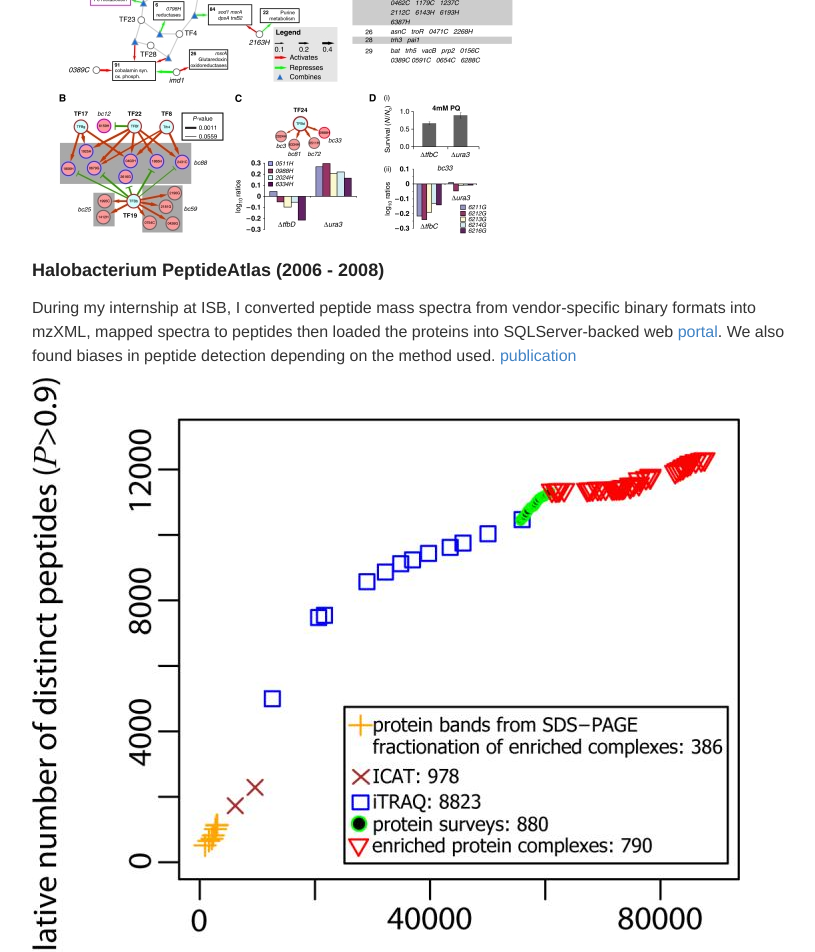
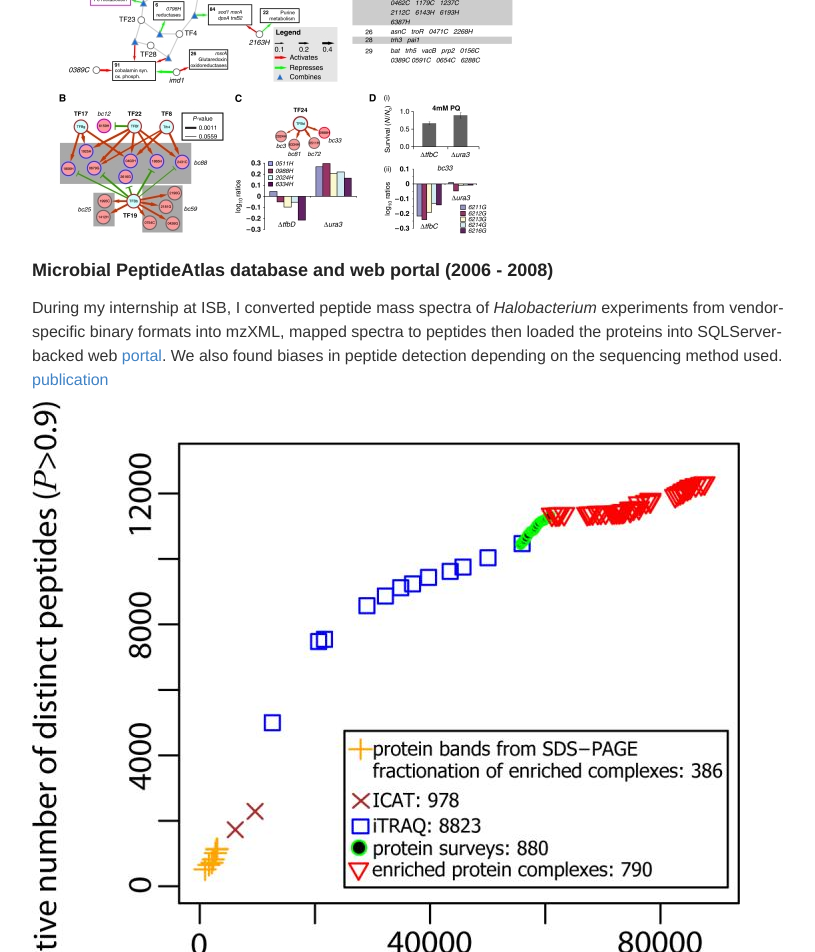
Before and after one commit to ptvan/ptvan.github.io, a Jekyll site: the page built from research.md, in a window 1280 px wide and 1400 px high, scrolled down 2669 px. Shown: the top 952 px of the window, without its empty margins (218-1033 px from the left). Built offline with Jekyll 4.4.1, drawn with Linux system fonts in a browser that asks for light colours; some of the changed text lies outside the part shown.

Commit message:
minor text updates

```diff
--- a/research.md
+++ b/research.md
@@ -38,16 +38,16 @@
 ![SIGI overview](/images/SIGI-operation.jpg "SIGI-operation.jpg")
 
 ### Microbial oxidative stress response network (2008 - 2009)
-Working at the Institute for Systems Biology (ISB) as a research associate, I worked on an extended version of [Inferelator](https://www.ncbi.nlm.nih.gov/pubmed/16686963), an algorithm for predicting regulators of gene expression at the time implemented in R. This branch of the algorithm ended up being superseded, but you can see what I worked on in this Github [repository](https://github.com/ptvan/inferelator-ancient). This work enabled us to build and test a model of oxidative stress response in an extremophilic archaeon. [publication](https://www.ncbi.nlm.nih.gov/pmc/articles/PMC1987344/)
+Working at the Institute for Systems Biology (ISB) as a research associate, I worked on an extended version of [Inferelator](https://www.ncbi.nlm.nih.gov/pubmed/16686963), an algorithm for predicting regulators of gene expression at the time implemented in R. This branch of the algorithm ended up being superseded, but you can see what I worked on in this Github [repository](https://github.com/ptvan/inferelator-ancient). This work enabled us to build and test a model of oxidative stress response in the archaeon _Halobacterium salinarum_, which can survive extremely salty environments like the Great Salt Lake. [publication](https://www.ncbi.nlm.nih.gov/pmc/articles/PMC1987344/)
 
 ![EGRIN_OS network](/images/EGRIN_OS-network.jpg "EGRIN_OS-network.jpg")
 
-### Halobacterium PeptideAtlas (2006 - 2008)
-During my internship at ISB, I converted peptide mass spectra from vendor-specific binary formats into mzXML, mapped spectra to peptides then loaded the proteins into SQLServer-backed web [portal](https://peptideatlas.org). We also found biases in peptide detection depending on the method used. [publication](https://www.ncbi.nlm.nih.gov/pmc/articles/PMC2643335/)
+### Microbial PeptideAtlas database and web portal (2006 - 2008)
+During my internship at ISB, I converted peptide mass spectra of _Halobacterium_ experiments from vendor-specific binary formats into mzXML, mapped spectra to peptides then loaded the proteins into SQLServer-backed web [portal](https://peptideatlas.org). We also found biases in peptide detection depending on the sequencing method used. [publication](https://www.ncbi.nlm.nih.gov/pmc/articles/PMC2643335/)
 
 ![Halobacterium PeptideAtlas](/images/halopeptideatlas-peptidecount.jpg "halopeptideatlas-peptidecount.jpg")
 
-### Nutria spread in Seattle (2006 - 2007)
-As University of Washington undergrads, my good friend Filip and I collected sightings of [nutria](https://en.wikipedia.org/wiki/Coypu) (Myocastor coypus) in western Washington, mainly in areas surrounding Union Bay. I ran a linear model to predict the spread of the species in Seattle using R and ArcGIS. This ended up informing a decision by the UW's Environmental Health and Safety not to undertake eradication efforts, since much of the population was not surviving through the winters anyway.
+### Rodent spread in Seattle (2006 - 2007)
+As University of Washington undergrads, my good friend Filip and I collected sightings of the rodent [nutria](https://en.wikipedia.org/wiki/Coypu) (Myocastor coypus) in western Washington, mainly in areas surrounding Union Bay. I create a linear model to predict the spread of the species in Seattle using R and ArcGIS. This ended up informing a decision by the UW's Environmental Health and Safety not to undertake eradication efforts, since much of the nutria population was not surviving through the winters anyway.
 
 ![UBNA nutria map](/images/UBNA-model.jpg "UBNA-model.jpg")
```
